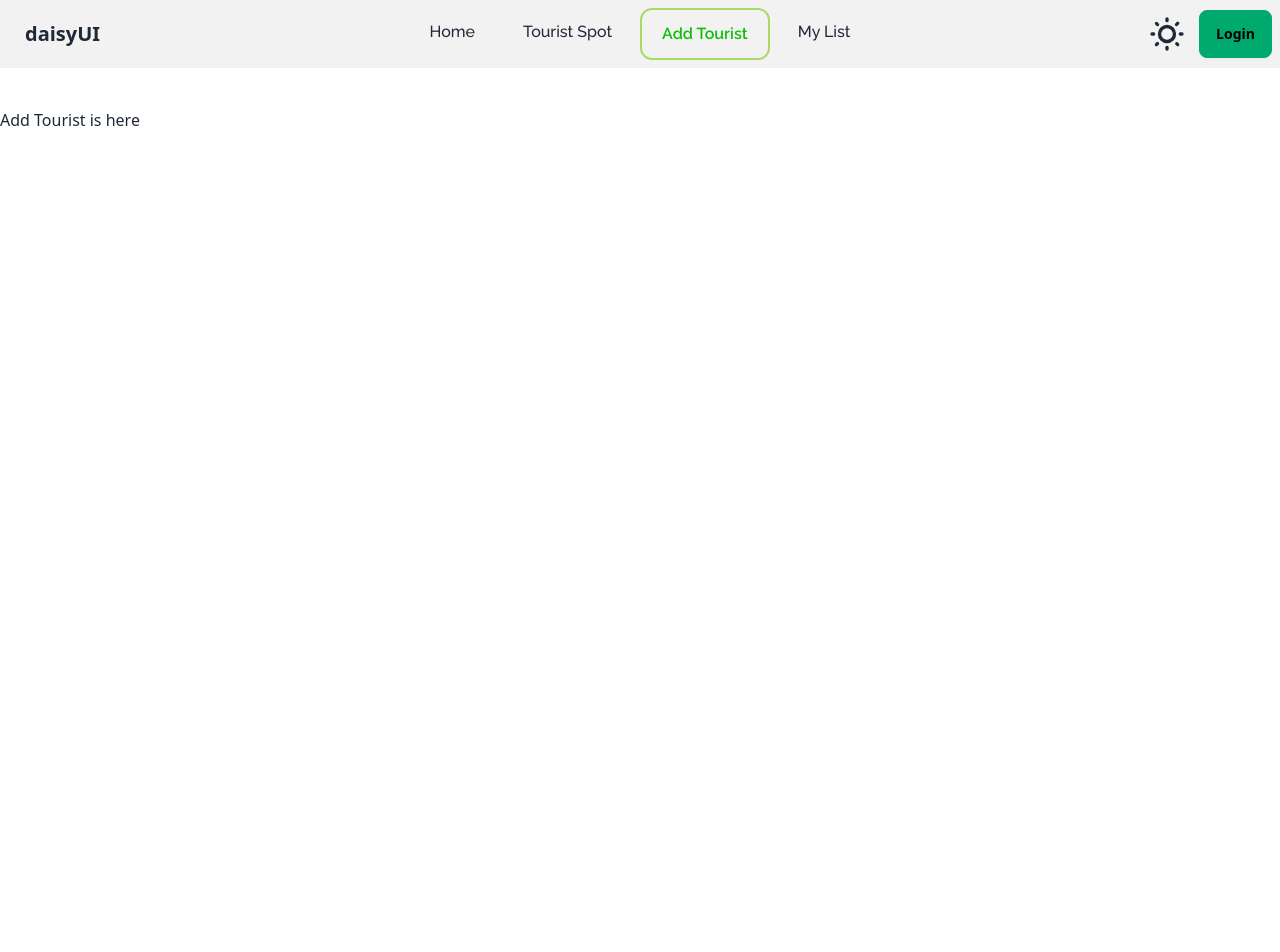
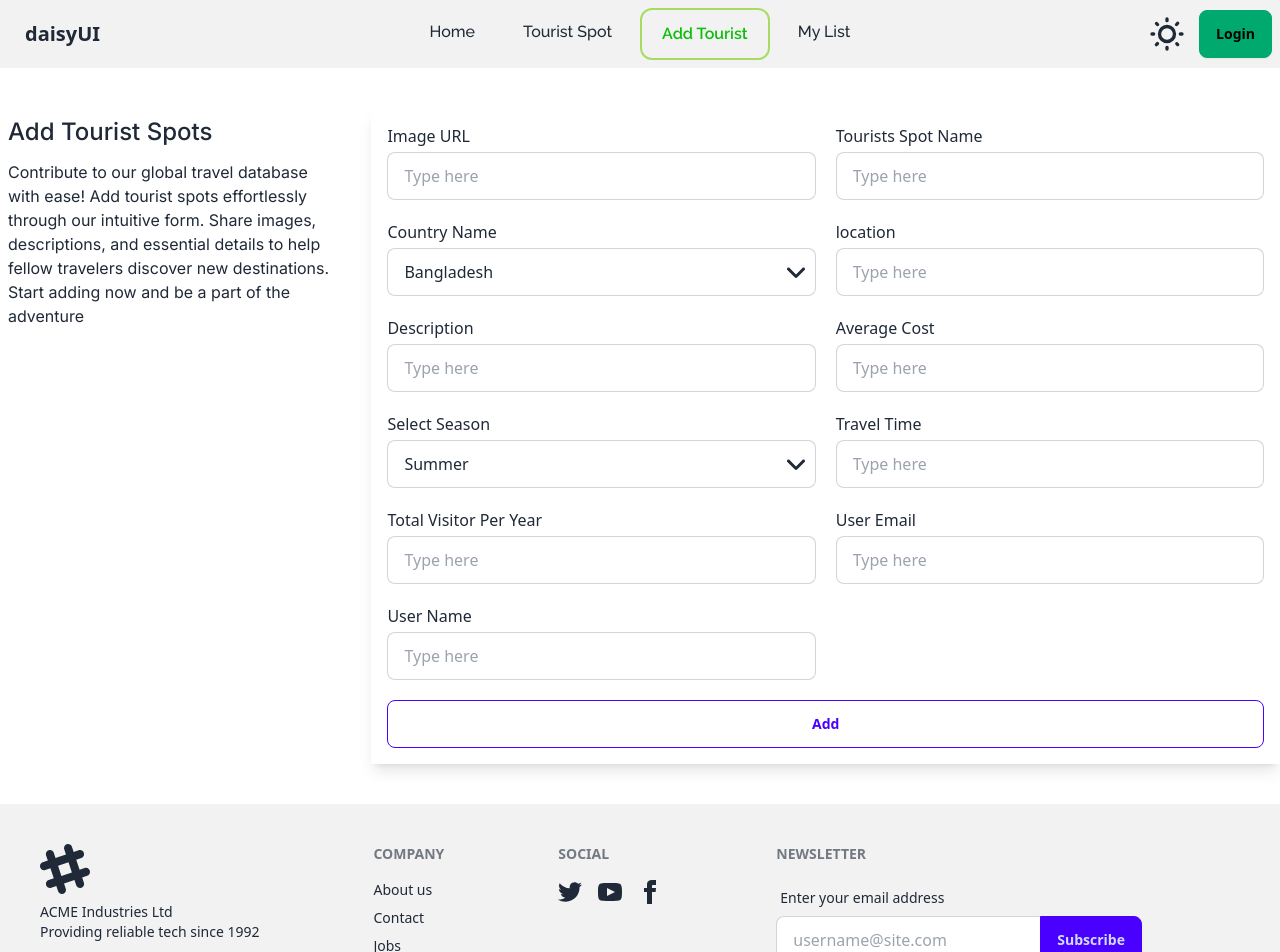
Before and after one commit to rakibgithub21/Asia_Explorer-client_site, a React (Vite) app: page /add-tourist in a window 1280 px wide. Shown: the top 952 px of the page. Before the commit the page ends 800 px from the top, so only its background shows below. Built offline with nearby package versions, Linux system fonts and the light colour scheme; no server answers.

Commit message:
add tourist page

```diff
--- a/src/components/Footer.jsx
+++ b/src/components/Footer.jsx
@@ -1,42 +1,42 @@
-// import React from 'react';
 
-// const Footer = () => {
-//     return (
-//         <footer className="footer p-10 bg-base-200 text-base-content">
-//             <aside>
-//                 <svg width="50" height="50" viewBox="0 0 24 24" xmlns="http://www.w3.org/2000/svg" fill-rule="evenodd" clip-rule="evenodd" class="fill-current"><path d="M22.672 15.226l-2.432.811.841 2.515c.33 1.019-.209 2.127-1.23 2.456-1.15.325-2.148-.321-2.463-1.226l-.84-2.518-5.013 1.677.84 2.517c.391 1.203-.434 2.542-1.831 2.542-.88 0-1.601-.564-1.86-1.314l-.842-2.516-2.431.809c-1.135.328-2.145-.317-2.463-1.229-.329-1.018.211-2.127 1.231-2.456l2.432-.809-1.621-4.823-2.432.808c-1.355.384-2.558-.59-2.558-1.839 0-.817.509-1.582 1.327-1.846l2.433-.809-.842-2.515c-.33-1.02.211-2.129 1.232-2.458 1.02-.329 2.13.209 2.461 1.229l.842 2.515 5.011-1.677-.839-2.517c-.403-1.238.484-2.553 1.843-2.553.819 0 1.585.509 1.85 1.326l.841 2.517 2.431-.81c1.02-.33 2.131.211 2.461 1.229.332 1.018-.21 2.126-1.23 2.456l-2.433.809 1.622 4.823 2.433-.809c1.242-.401 2.557.484 2.557 1.838 0 .819-.51 1.583-1.328 1.847m-8.992-6.428l-5.01 1.675 1.619 4.828 5.011-1.674-1.62-4.829z"></path></svg>
-//                 <p>ACME Industries Ltd <br />Providing reliable tech since 1992</p>
-//             </aside>
-//             <nav>
-//                 <h6 className="footer-title">Company</h6>
-//                 <a className="link link-hover">About us</a>
-//                 <a className="link link-hover">Contact</a>
-//                 <a className="link link-hover">Jobs</a>
-//                 <a className="link link-hover">Press kit</a>
 
-//             </nav>
-//             <nav>
-//                 <h6 className="footer-title">Social</h6>
-//                 <div className="grid grid-flow-col gap-4">
-//                     <a><svg xmlns="http://www.w3.org/2000/svg" width="24" height="24" viewBox="0 0 24 24" className="fill-current"><path d="M24 4.557c-.883.392-1.832.656-2.828.775 1.017-.609 1.798-1.574 2.165-2.724-.951.564-2.005.974-3.127 1.195-.897-.957-2.178-1.555-3.594-1.555-3.179 0-5.515 2.966-4.797 6.045-4.091-.205-7.719-2.165-10.148-5.144-1.29 2.213-.669 5.108 1.523 6.574-.806-.026-1.566-.247-2.229-.616-.054 2.281 1.581 4.415 3.949 4.89-.693.188-1.452.232-2.224.084.626 1.956 2.444 3.379 4.6 3.419-2.07 1.623-4.678 2.348-7.29 2.04 2.179 1.397 4.768 2.212 7.548 2.212 9.142 0 14.307-7.721 13.995-14.646.962-.695 1.797-1.562 2.457-2.549z"></path></svg></a>
-//                     <a><svg xmlns="http://www.w3.org/2000/svg" width="24" height="24" viewBox="0 0 24 24" className="fill-current"><path d="M19.615 3.184c-3.604-.246-11.631-.245-15.23 0-3.897.266-4.356 2.62-4.385 8.816.029 6.185.484 8.549 4.385 8.816 3.6.245 11.626.246 15.23 0 3.897-.266 4.356-2.62 4.385-8.816-.029-6.185-.484-8.549-4.385-8.816zm-10.615 12.816v-8l8 3.993-8 4.007z"></path></svg></a>
-//                     <a><svg xmlns="http://www.w3.org/2000/svg" width="24" height="24" viewBox="0 0 24 24" className="fill-current"><path d="M9 8h-3v4h3v12h5v-12h3.642l.358-4h-4v-1.667c0-.955.192-1.333 1.115-1.333h2.885v-5h-3.808c-3.596 0-5.192 1.583-5.192 4.615v3.385z"></path></svg></a>
-//                 </div>
-//             </nav>
-//             <form>
-//                 <h6 className="footer-title">Newsletter</h6>
-//                 <fieldset className="form-control w-80">
-//                     <label className="label">
-//                         <span className="label-text">Enter your email address</span>
-//                     </label>
-//                     <div className="join">
-//                         <input type="text" placeholder="username@site.com" className="input input-bordered join-item" />
-//                         <button className="btn btn-primary join-item">Subscribe</button>
-//                     </div>
-//                 </fieldset>
-//             </form>
-//         </footer>
-//     );
-// };
+const Footer = () => {
+    return (
+        <footer className="footer p-10 bg-base-200 text-base-content">
+            <aside>
+                <svg width="50" height="50" viewBox="0 0 24 24" xmlns="http://www.w3.org/2000/svg" className="fill-current"><path d="M22.672 15.226l-2.432.811.841 2.515c.33 1.019-.209 2.127-1.23 2.456-1.15.325-2.148-.321-2.463-1.226l-.84-2.518-5.013 1.677.84 2.517c.391 1.203-.434 2.542-1.831 2.542-.88 0-1.601-.564-1.86-1.314l-.842-2.516-2.431.809c-1.135.328-2.145-.317-2.463-1.229-.329-1.018.211-2.127 1.231-2.456l2.432-.809-1.621-4.823-2.432.808c-1.355.384-2.558-.59-2.558-1.839 0-.817.509-1.582 1.327-1.846l2.433-.809-.842-2.515c-.33-1.02.211-2.129 1.232-2.458 1.02-.329 2.13.209 2.461 1.229l.842 2.515 5.011-1.677-.839-2.517c-.403-1.238.484-2.553 1.843-2.553.819 0 1.585.509 1.85 1.326l.841 2.517 2.431-.81c1.02-.33 2.131.211 2.461 1.229.332 1.018-.21 2.126-1.23 2.456l-2.433.809 1.622 4.823 2.433-.809c1.242-.401 2.557.484 2.557 1.838 0 .819-.51 1.583-1.328 1.847m-8.992-6.428l-5.01 1.675 1.619 4.828 5.011-1.674-1.62-4.829z"></path></svg>
+                <p>ACME Industries Ltd <br />Providing reliable tech since 1992</p>
+            </aside>
+            <nav>
+                <h6 className="footer-title">Company</h6>
+                <a className="link link-hover">About us</a>
+                <a className="link link-hover">Contact</a>
+                <a className="link link-hover">Jobs</a>
+                <a className="link link-hover">Press kit</a>
 
-// export default Footer;
+            </nav>
+            <nav>
+                <h6 className="footer-title">Social</h6>
+                <div className="grid grid-flow-col gap-4">
+                    <a><svg xmlns="http://www.w3.org/2000/svg" width="24" height="24" viewBox="0 0 24 24" className="fill-current"><path d="M24 4.557c-.883.392-1.832.656-2.828.775 1.017-.609 1.798-1.574 2.165-2.724-.951.564-2.005.974-3.127 1.195-.897-.957-2.178-1.555-3.594-1.555-3.179 0-5.515 2.966-4.797 6.045-4.091-.205-7.719-2.165-10.148-5.144-1.29 2.213-.669 5.108 1.523 6.574-.806-.026-1.566-.247-2.229-.616-.054 2.281 1.581 4.415 3.949 4.89-.693.188-1.452.232-2.224.084.626 1.956 2.444 3.379 4.6 3.419-2.07 1.623-4.678 2.348-7.29 2.04 2.179 1.397 4.768 2.212 7.548 2.212 9.142 0 14.307-7.721 13.995-14.646.962-.695 1.797-1.562 2.457-2.549z"></path></svg></a>
+                    <a><svg xmlns="http://www.w3.org/2000/svg" width="24" height="24" viewBox="0 0 24 24" className="fill-current"><path d="M19.615 3.184c-3.604-.246-11.631-.245-15.23 0-3.897.266-4.356 2.62-4.385 8.816.029 6.185.484 8.549 4.385 8.816 3.6.245 11.626.246 15.23 0 3.897-.266 4.356-2.62 4.385-8.816-.029-6.185-.484-8.549-4.385-8.816zm-10.615 12.816v-8l8 3.993-8 4.007z"></path></svg></a>
+                    <a><svg xmlns="http://www.w3.org/2000/svg" width="24" height="24" viewBox="0 0 24 24" className="fill-current"><path d="M9 8h-3v4h3v12h5v-12h3.642l.358-4h-4v-1.667c0-.955.192-1.333 1.115-1.333h2.885v-5h-3.808c-3.596 0-5.192 1.583-5.192 4.615v3.385z"></path></svg></a>
+                </div>
+            </nav>
+            <form>
+                <h6 className="footer-title">Newsletter</h6>
+                <fieldset className="form-control w-80">
+                    <label className="label">
+                        <span className="label-text">Enter your email address</span>
+                    </label>
+                    <div className="join">
+                        <input type="text" placeholder="username@site.com" className="input input-bordered join-item" />
+                        <button className="btn btn-primary join-item">Subscribe</button>
+                    </div>
+                </fieldset>
+            </form>
+        </footer>
+    );
+};
+
+export default Footer;
--- a/src/pages/AddTourist.jsx
+++ b/src/pages/AddTourist.jsx
@@ -1,9 +1,89 @@
+import { FaAngleDown } from "react-icons/fa6";
+const AddTourist = () => {
 
+    const handleAddTourist = (e) => {
+        e.preventDefault()
+        const form = e.target;
+        const image = form.image.value;
+        const tourist_spot = form.spot.value;
+        const country = form.country.value;
+        const location = form.location.value;
+        const description = form.description.value;
+        const cost = form.cost.value;
+        const season = form.season.value;
+        const travel = form.travel.value;
+        const visitor = form.visitor.value;
+        const email = form.email.value;
+        const name = form.name.value;
+        console.log(image, tourist_spot, country, location, description, cost, season, travel, visitor, email, name);
 
-const AddTourist = () => {
+    }
+
     return (
-        <div>
-            <h3>Add Tourist is here</h3>
+        <div className="grid lg:grid-cols-7 gap-5">
+            <div className="lg:col-span-2  inter p-2 space-y-3">
+                <h3 className="text-2xl font-medium">Add Tourist Spots</h3>
+                <p>Contribute to our global travel database with ease! Add tourist spots effortlessly through our intuitive form. Share images, descriptions, and essential details to help fellow travelers discover new destinations. Start adding now and be a part of the adventure</p>
+            </div>
+            <form onSubmit={handleAddTourist} className="lg:col-span-5 shadow-lg  grid gap-5 md:grid-cols-2 p-4">
+                <div>
+                    <label htmlFor="image">Image URL</label>
+                    <input required id="image" name="image" type="text" placeholder="Type here" className="input input-bordered w-full mt-1 " />
+                </div>
+                <div>
+                    <label htmlFor="spot">Tourists Spot Name</label>
+                    <input required id="spot" name="spot" type="text" placeholder="Type here" className="input input-bordered w-full mt-1 " />
+                </div>
+                <div className="relative">
+                    <label htmlFor="country">Country Name</label>
+                    <select name="country" id="country" className="input input-bordered w-full mt-1">
+                        <option value="Bangladesh">Bangladesh</option>
+                        <option value="Thailand">Thailand</option>
+                        <option value="Indonesia">Indonesia</option>
+                        <option value="Malaysia">Malaysia</option>
+                        <option value="Vietnam">Vietnam</option>
+                        <option value="Cambodia">Cambodia</option>
+                    </select>
+                    <p className="absolute top-10 right-2"> <FaAngleDown className="text-2xl" /></p>
+                </div>
+                <div>
+                    <label htmlFor="location">location</label>
+                    <input required name="location" id="location" type="text" placeholder="Type here" className="input input-bordered w-full mt-1 " />
+                </div>
+                <div>
+                    <label htmlFor="description">Description</label>
+                    <input required name="description" type="text" id="description" placeholder="Type here" className="input input-bordered w-full mt-1 " />
+                </div>
+                <div>
+                    <label htmlFor="cost">Average Cost</label>
+                    <input required name="cost" type="text" id="cost" placeholder="Type here" className="input input-bordered w-full mt-1 " />
+                </div>
+                <div className="relative">
+                    <label htmlFor="seasonality">Select Season</label>
+                    <select name="season" id="seasonality" className="input input-bordered w-full mt-1">
+                        <option value="Summer">Summer</option>
+                        <option value="Winter">Winter</option>
+                    </select>
+                    <p className="absolute top-10 right-2"> <FaAngleDown className="text-2xl" /></p>
+                </div>
+                <div>
+                    <label htmlFor="travel">Travel Time</label>
+                    <input required name="travel" id="travel" type="text" placeholder="Type here" className="input input-bordered w-full mt-1 " />
+                </div>
+                <div>
+                    <label htmlFor="visitor">Total Visitor Per Year</label>
+                    <input required name="visitor" id="visitor" type="text" placeholder="Type here" className="input input-bordered w-full mt-1 " />
+                </div>
+                <div>
+                    <label htmlFor="email">User Email</label>
+                    <input  name="email" id="email" type="email" placeholder="Type here" className="input input-bordered w-full mt-1 " />
+                </div>
+                <div>
+                    <label htmlFor="name">User Name</label>
+                    <input  name="name" id="name" type="text" placeholder="Type here" className="input input-bordered w-full mt-1 " />
+                </div>
+                <input className="md:col-span-2 w-full btn btn-outline btn-primary" type="submit" value="Add" />
+            </form>
         </div>
     );
 };
--- a/src/shared/MainLayout.jsx
+++ b/src/shared/MainLayout.jsx
@@ -1,6 +1,6 @@
 import { Outlet } from "react-router-dom";
 import Navbar from "../components/Navbar";
-// import Footer from "../components/Footer";
+import Footer from "../components/Footer";
 
 
 const MainLayout = () => {
@@ -10,7 +10,7 @@
             <div className="container mx-auto my-10">
                 <Outlet></Outlet>
             </div>
-            {/* <Footer></Footer> */}
+            <Footer></Footer>
         </div>
     );
 };
```
